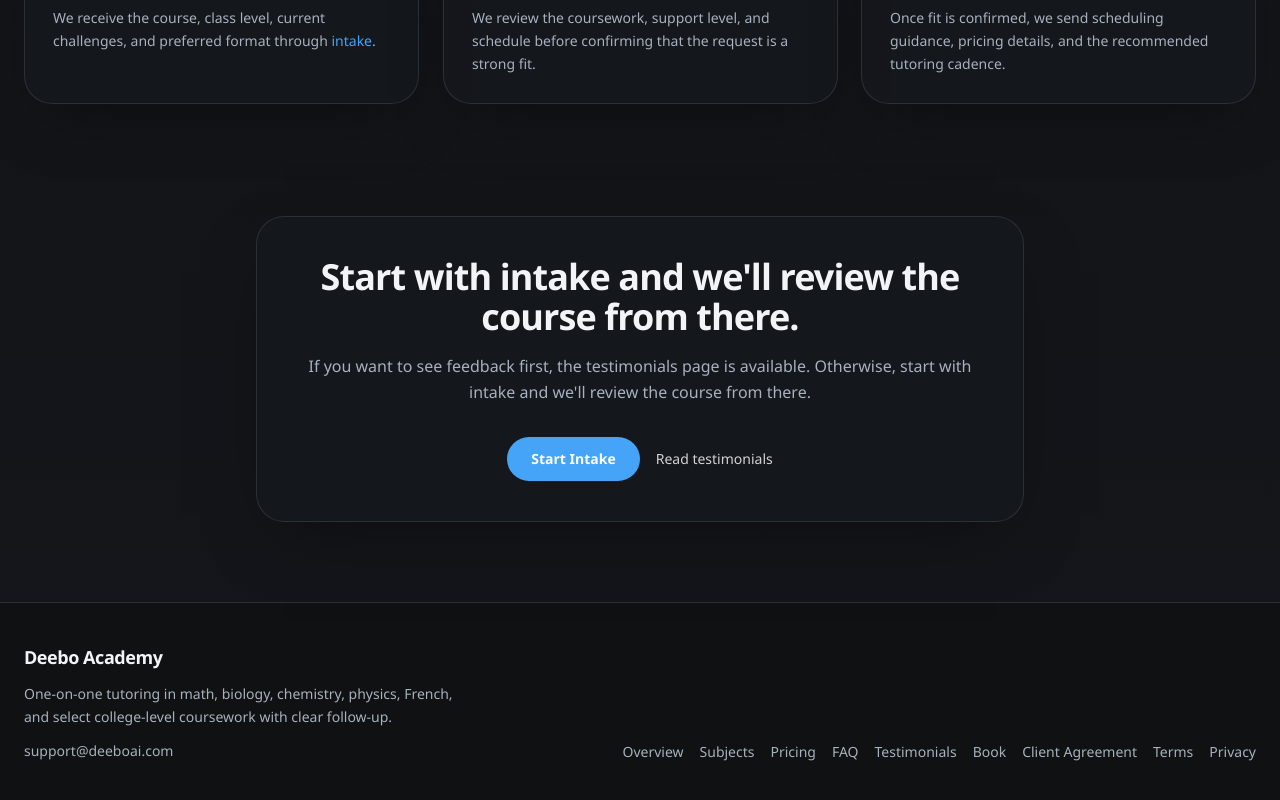
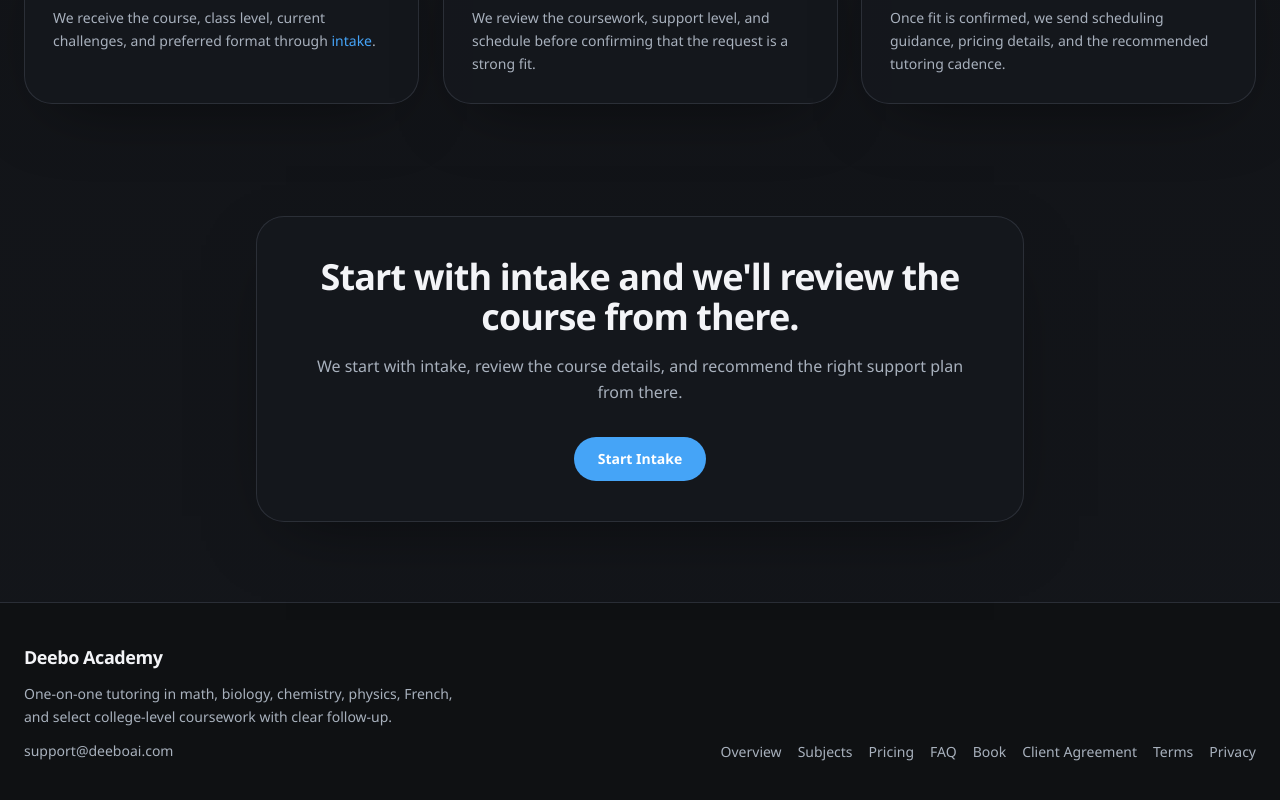
Before and after one commit to deeboai/deebo-academy-site, a Next.js app: page / in a window 1280 px wide. Shown: the part 1714-2514 px from the top of the page. Built offline with nearby package versions, Linux system fonts and the light colour scheme.

Commit message:
Hide testimonials from public site

```diff
--- a/app/page.tsx
+++ b/app/page.tsx
@@ -7,6 +7,7 @@ import {
   ACADEMY_COLLEGE_REQUESTS,
   ACADEMY_FAMILY_FLOW,
   ACADEMY_SUBJECTS,
+  ACADEMY_TESTIMONIALS_ENABLED,
 } from "@/content/academy-content";
 import { SectionHeading } from "@/components/section-heading";
 
@@ -206,16 +207,21 @@ export default function HomePage() {
               Start with intake and we&apos;ll review the course from there.
             </h2>
             <p className="mx-auto mt-4 max-w-2xl text-base leading-relaxed text-muted-foreground">
-              If you want to see feedback first, the testimonials page is available. Otherwise,
-              start with intake and we&apos;ll review the course from there.
+              We start with intake, review the course details, and recommend the right support
+              plan from there.
             </p>
             <div className="mt-8 flex flex-col items-center justify-center gap-4 sm:flex-row">
               <Link href="/book" className="primary-button">
                 Start Intake
               </Link>
-              <Link href="/testimonials" className="text-sm font-medium text-foreground/85 hover:text-primary">
-                Read testimonials
-              </Link>
+              {ACADEMY_TESTIMONIALS_ENABLED ? (
+                <Link
+                  href="/testimonials"
+                  className="text-sm font-medium text-foreground/85 hover:text-primary"
+                >
+                  Read testimonials
+                </Link>
+              ) : null}
             </div>
           </Reveal>
         </div>
--- a/app/testimonials/page.tsx
+++ b/app/testimonials/page.tsx
@@ -1,14 +1,21 @@
 import Link from "next/link";
+import { notFound } from "next/navigation";
 
 import { PageHero } from "@/components/page-hero";
 import { Reveal } from "@/components/reveal";
 import { TestimonialForm } from "@/components/testimonial-form";
 import { TestimonialsCarousel } from "@/components/testimonials-carousel";
+import { ACADEMY_TESTIMONIALS_ENABLED } from "@/content/academy-content";
 import { listAcademyTestimonials } from "@/lib/testimonials";
 
 export const dynamic = "force-dynamic";
 
 export default async function TestimonialsPage() {
+  // Return a 404 while this page stays offline so the implementation can remain in place.
+  if (!ACADEMY_TESTIMONIALS_ENABLED) {
+    notFound();
+  }
+
   const testimonials = await listAcademyTestimonials();
 
   return (
--- a/src/content/academy-content.ts
+++ b/src/content/academy-content.ts
@@ -1,11 +1,16 @@
 export const ACADEMY_UPDATED_AT = "April 20, 2026";
+
+// Keep this flag false while the testimonials page stays out of public view.
+export const ACADEMY_TESTIMONIALS_ENABLED = false;
 
 export const ACADEMY_SITE_LINKS = [
   { href: "/", label: "Overview" },
   { href: "/subjects", label: "Subjects" },
   { href: "/pricing", label: "Pricing" },
   { href: "/faq", label: "FAQ" },
-  { href: "/testimonials", label: "Testimonials" },
+  ...(ACADEMY_TESTIMONIALS_ENABLED
+    ? ([{ href: "/testimonials", label: "Testimonials" }] as const)
+    : []),
   { href: "/book", label: "Book" },
 ] as const;
 
```
